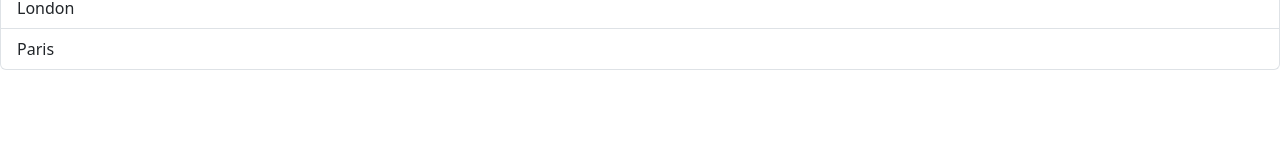
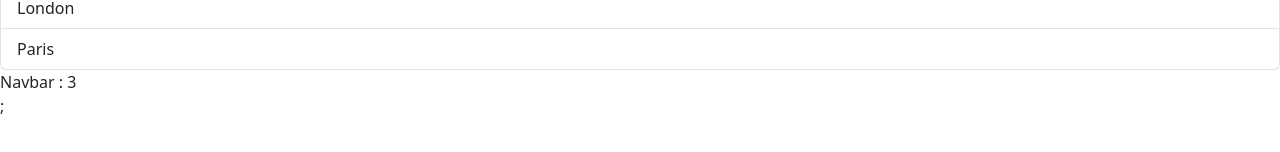
Before and after one commit to BishnuThapa/react-app-typescript, a React (Vite) app in the folder react-app-typescript/: page / in a window 1280 px wide. Shown: the part 230-382 px from the top of the page. Built offline with nearby package versions, Linux system fonts and the light colour scheme.

Commit message:
sharing states between components

```diff
--- a/react-app-typescript/src/App.tsx
+++ b/react-app-typescript/src/App.tsx
@@ -3,6 +3,8 @@
 import Button from "./components/Button";
 import ListGroup from "./components/ListGroup";
 import Like from "./components/Like";
+import Navbar from "./components/Navbar";
+import Cart from "./components/Cart";
 
 function App() {
   const items = ["New York", "San Fransisco", "Tokyo", "London", "Paris"];
@@ -10,6 +12,11 @@
   const handleSelectItem = (item: string) => {
     console.log(item);
   };
+  const [cartItems, setCartItems] = useState([
+    "Product1",
+    "Product2",
+    "Product3",
+  ]);
   return (
     <>
       {alertVisible && (
@@ -25,6 +32,8 @@
         heading="Cities"
         onSelectItem={handleSelectItem}
       />
+      <Navbar cartItemsCount={cartItems.length} />
+      <Cart cartItems={cartItems} />
     </>
   );
 }
--- /dev/null
+++ b/react-app-typescript/src/components/Cart.tsx
@@ -0,0 +1,16 @@
+interface Props {
+  cartItems: string[];
+}
+const Cart = ({ cartItems }: Props) => {
+  return;
+  <>
+    <div>Cart</div>;
+    <ul>
+      {cartItems.map((item) => (
+        <li key={item}>{item}</li>
+      ))}
+    </ul>
+  </>;
+};
+
+export default Cart;
--- /dev/null
+++ b/react-app-typescript/src/components/Navbar.tsx
@@ -0,0 +1,13 @@
+interface Props {
+  cartItemsCount: number;
+}
+const Navbar = ({ cartItemsCount }: Props) => {
+  return (
+    <>
+      {" "}
+      <div>Navbar : {cartItemsCount} </div>;{" "}
+    </>
+  );
+};
+
+export default Navbar;
```
